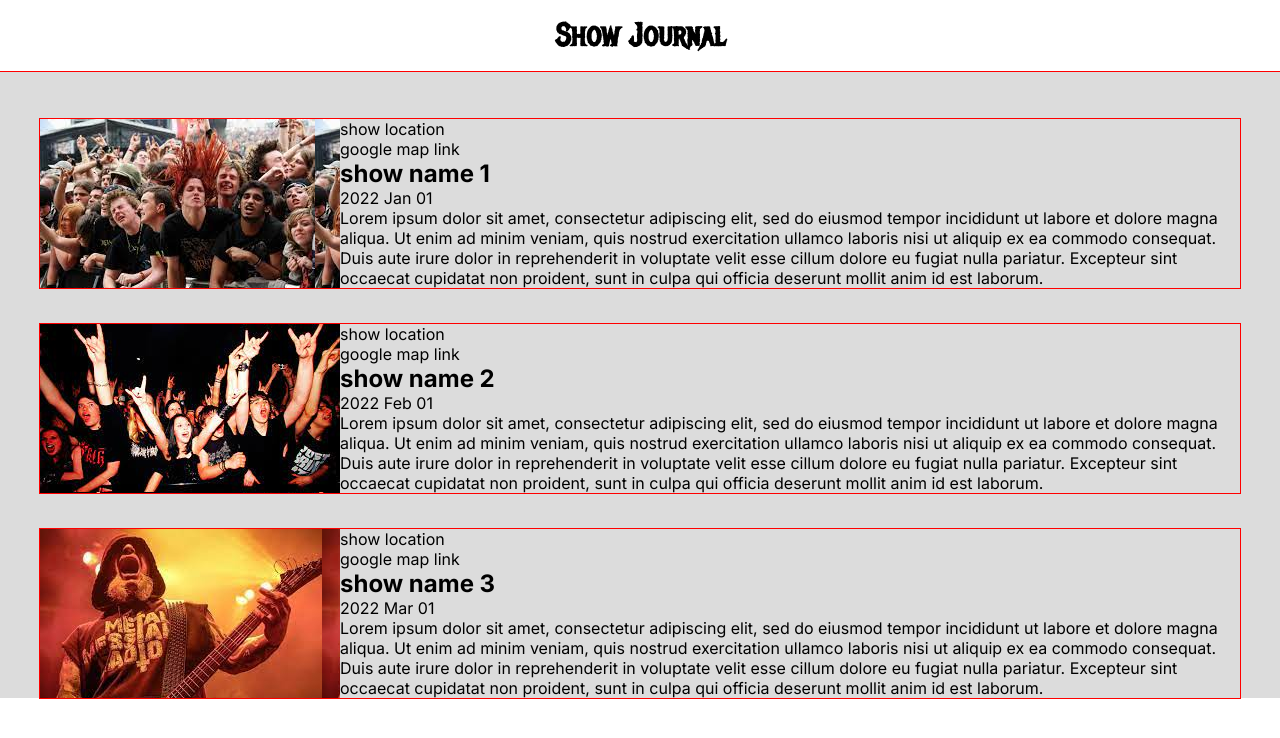
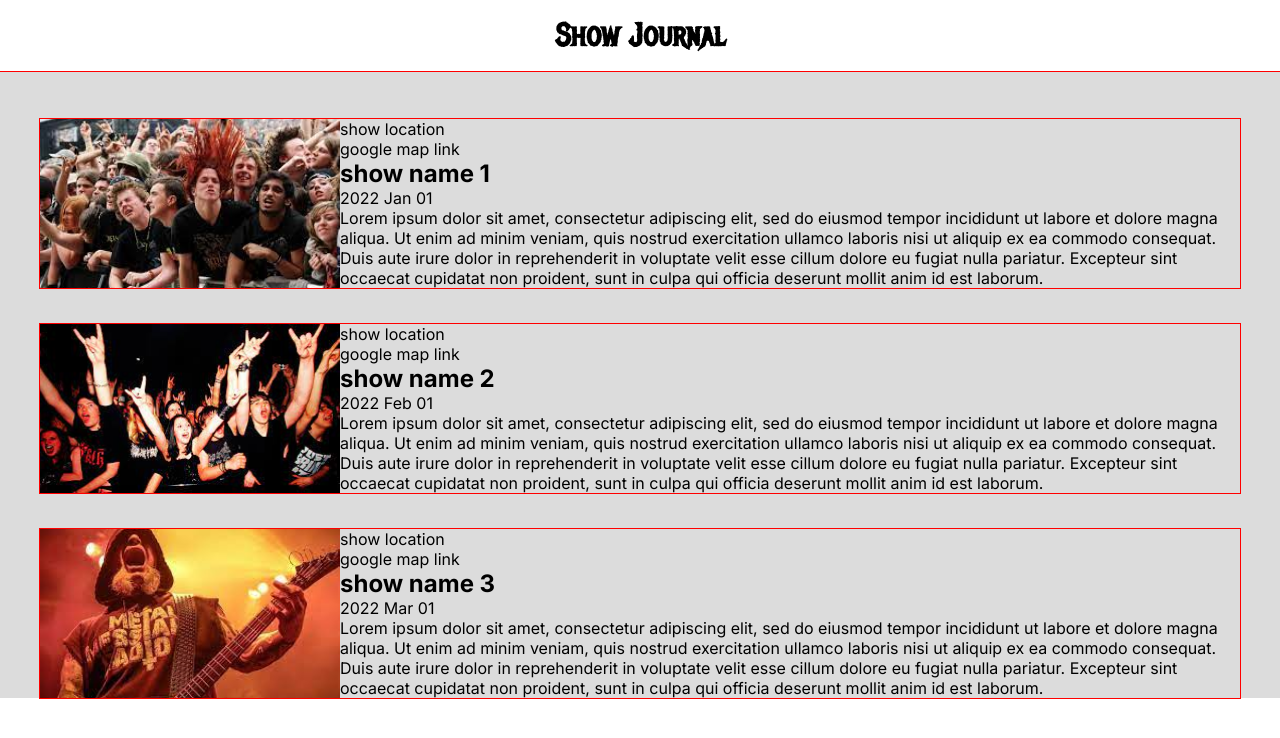
Before and after one commit to vishalicious213/show-journal, a React (Vite) app: page / in a window 1280 px wide. Shown: the top 738 px of the page. Built offline with nearby package versions, Linux system fonts and the light colour scheme.

Commit message:
styled .show-image

```diff
--- a/index.css
+++ b/index.css
@@ -40,6 +40,8 @@ header {
     margin-bottom: 2.25rem;
 }
 
-.show img {
-    width: 100%;
+.show-image {
+    background-repeat: no-repeat;
+    background-size: cover;
+    background-position: center;
 }
```
